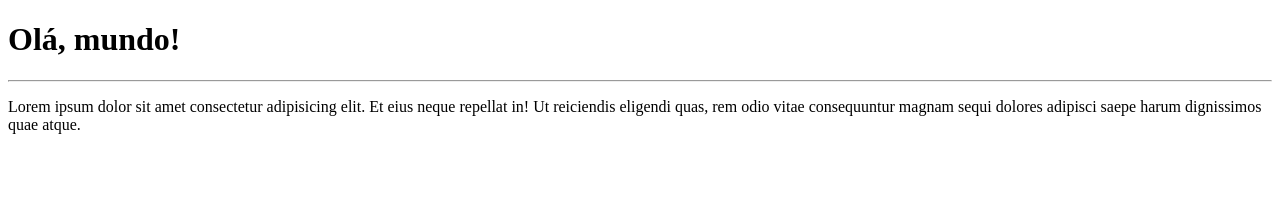
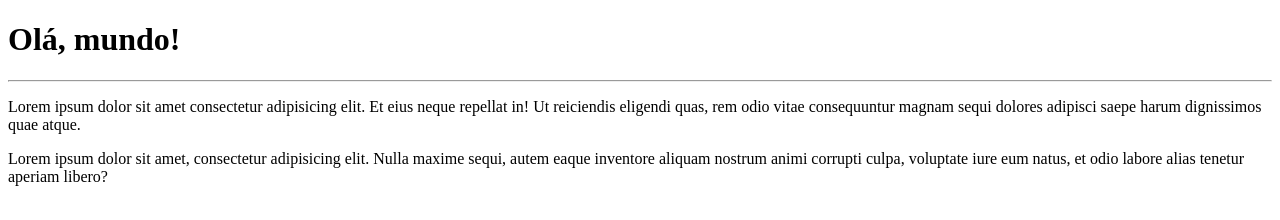
Before and after one commit to brunomazini00/Ola-Mundo, a plain HTML site: page Site-exemplo/index.html in a window 1280 px wide. Drawn offline with Linux system fonts and the light colour scheme.

Commit message:
adicionei um parágrafo

```diff
--- a/Site-exemplo/index.html
+++ b/Site-exemplo/index.html
@@ -9,5 +9,6 @@
     <h1>Olá, mundo!</h1>
     <hr>
     <p>Lorem ipsum dolor sit amet consectetur adipisicing elit. Et eius neque repellat in! Ut reiciendis eligendi quas, rem odio vitae consequuntur magnam sequi dolores adipisci saepe harum dignissimos quae atque.</p>
+<p>Lorem ipsum dolor sit amet, consectetur adipisicing elit. Nulla maxime sequi, autem eaque inventore aliquam nostrum animi corrupti culpa, voluptate iure eum natus, et odio labore alias tenetur aperiam libero?</p>
 </body>
 </html>
```
